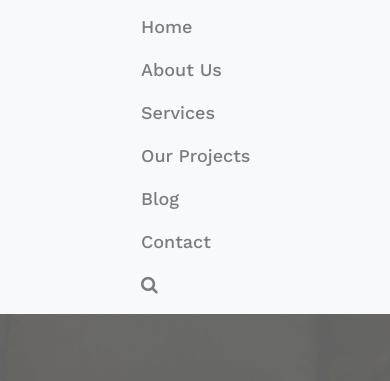
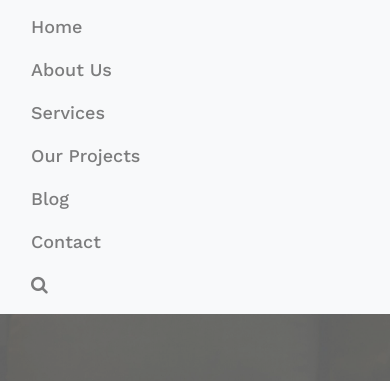
Before and after one commit to BasharatAliKing/ecowebportals, a plain HTML site: page index.html in a window 390 px wide. Both pictures are taken after a click on the button 331 px from the left and 36 px from the top of the page. Shown: the part 59-440 px from the top of the page. Drawn offline with nearby package versions, Linux system fonts and the light colour scheme; a web font is replaced by a local one.

Commit message:
Add files via upload

```diff
--- a/assets/css/responcive.css
+++ b/assets/css/responcive.css
@@ -37,6 +37,10 @@
     #header img{
         width: 220px;
     }
+    #header ul li a {
+        margin: 0px;
+       margin-left: -100px;
+    }
     #home h1{
         font-size: 40px;
         margin: 0px;
@@ -66,9 +70,9 @@
     #tech textarea{
         width: 100%;
     }
-    #footer{
+    /* #footer{
         text-align: center;
-    }
+    } */
     #footer img{
         width: 250px;
     }
```
